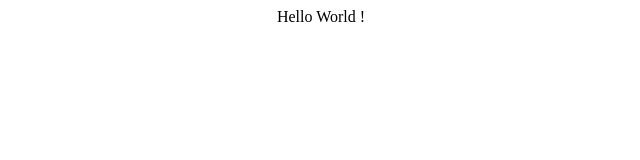
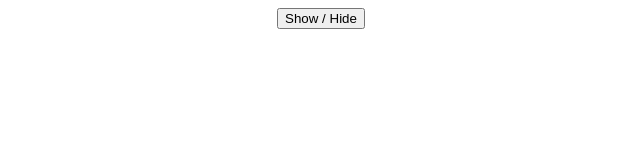
Before and after one commit to samirgautam/React_Basics_Practise, a React (Create React App) app: page / in a window 1280 px wide. Shown: the top 160 px of the page, without its empty margins (319-959 px from the left). Built offline with nearby package versions, Linux system fonts and the light colour scheme.

Commit message:
day3 - useEffect

```diff
--- a/src/App.js
+++ b/src/App.js
@@ -1,12 +1,18 @@
 
+import { useState } from 'react';
 import './App.css';
+import { Text } from './Text';
 
 
 function App() {
+const [showText, setShowText] =  useState(false);
 
   return (
     <div className = "App">
-      Hello World !
+      <button onClick= {()=> {
+        setShowText(!showText);
+      }}>Show / Hide</button>
+    {showText && <Text />}
     </div>
   );
 }
--- /dev/null
+++ b/src/Text.js
@@ -0,0 +1,22 @@
+import React, { useState, useEffect } from 'react'
+
+export const Text = () => {
+    const [text, setText] = useState("");
+
+    useEffect(()=>{
+        console.log("Component Mounted");
+      return () => {
+        console.log("Component Unmounted");
+      }
+    },[]);
+
+  return (
+    <div>
+        <input onChange={(event)=>{
+            setText(event.target.value);
+        }}
+        />
+        <h1>{text}</h1>
+    </div>
+  )
+}
```
